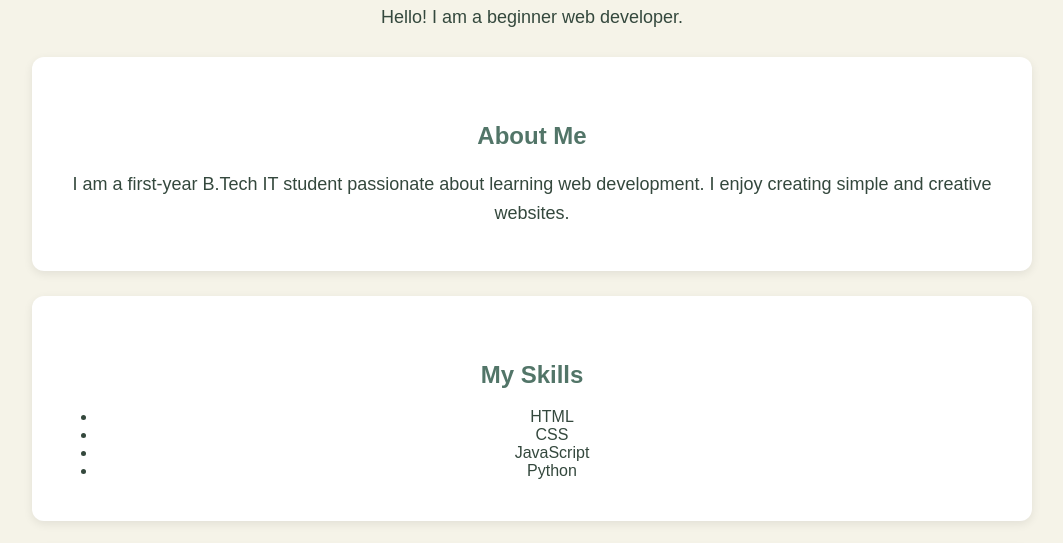
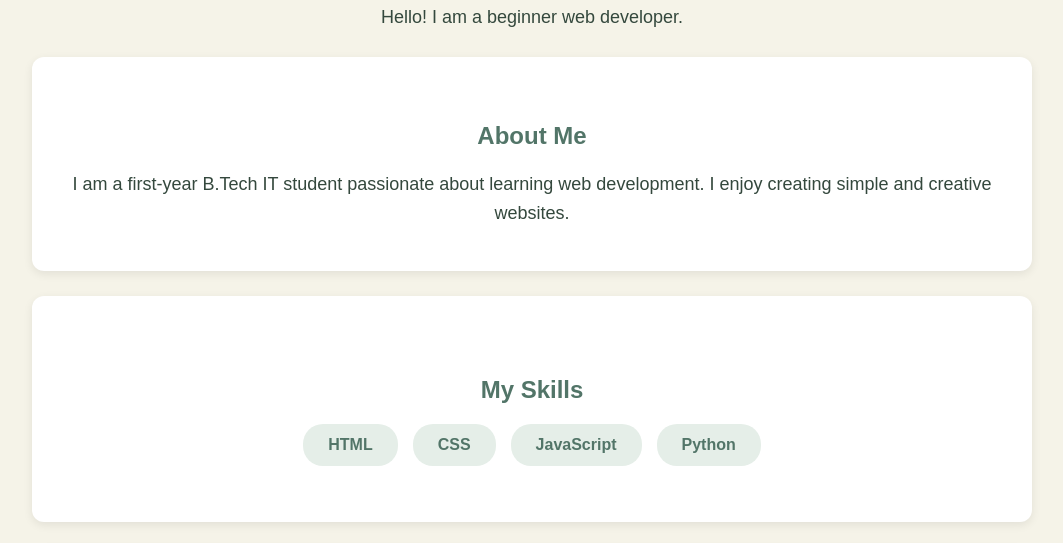
Before and after one commit to anushree-dev16/my-portfolio, a plain HTML site: page index.html in a window 1280 px wide. Shown: the part 239-782 px from the top of the page, without its empty margins (108-1171 px from the left). Drawn offline with Linux system fonts and the light colour scheme.

Commit message:
Enhance CSS with skills section styles
Added styles for skills section including layout and formatting.

```diff
--- a/style.css
+++ b/style.css
@@ -80,6 +80,32 @@ section {
         font-size: 26px;
     }
 }
+#skills {
+    text-align: center;
+    padding: 40px 20px;
+}
+
+#skills h2 {
+    color: #527568;
+    margin-bottom: 20px;
+}
+
+#skills ul {
+    list-style: none;
+    display: flex;
+    justify-content: center;
+    flex-wrap: wrap;
+    gap: 15px;
+    padding: 0;
+}
+
+#skills li {
+    background-color: #e5eee8;
+    color: #527568;
+    padding: 12px 25px;
+    border-radius: 20px;
+    font-weight: bold;
+}
 footer {
     background-color: #527568;
     color: white;
```
